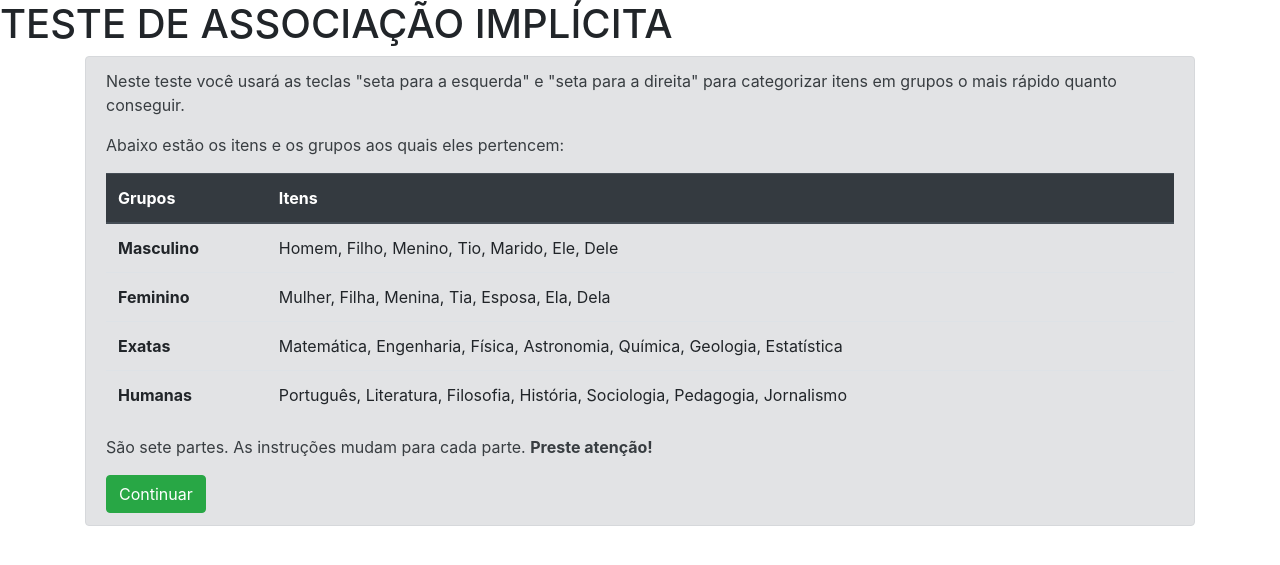
After one commit to thiagofp0/IAT, a PHP site: page /instrucaoRound.php in a window 1280 px wide. The commit adds this page. Shown: the top 565 px of the page. Run offline with PHP 8.4, Linux system fonts and the light colour scheme; some libraries are stand-ins or nearby versions.

Commit message:
Telas novas adicionadas

```diff
--- a/php/explicitoDao.php
+++ b/php/explicitoDao.php
@@ -25,7 +25,7 @@
         $resultado = mysqli_query($conexao, $sql);
 
         if($resultado){
-            header("location:impCienArt.php");
+            header("location:welcome.php");
         }
         else{
             echo "erro";
--- a/php/index.php
+++ b/php/index.php
@@ -78,8 +78,10 @@
                 de ler e esclarecer minhas dúvidas. <br><br>
             </div>
         </div>
-        <button  type="button" class="btn btn-success" id="btnContinuar" name="action" onclick="window.location.href='explicito.php';">Aceito</button>
-        <button type="button" class="btn btn-secondary" id="btnCancelar" onclick="window.location.href = 'agra.php';">Não Aceito</button>
+        <div class="divBtn">
+            <button  type="button" class="btn btn-success" id="btnContinuar" name="action" onclick="window.location.href='explicito.php';">Aceito</button>
+            <button type="button" class="btn btn-secondary" id="btnCancelar" onclick="window.location.href = 'agra.php';">Não Aceito</button>
+        </div>
     </div>
     <script src="../js/bootstrap.js"></script>
 </body>
--- /dev/null
+++ b/php/instrucaoRound.php
@@ -0,0 +1,53 @@
+<!DOCTYPE html>
+<html>
+<head>
+    <meta charset="UTF-8">
+    <title>Início</title>
+    <link rel="stylesheet" href="../css/bootstrap.css">
+    <link rel="stylesheet" href="../css/button.css">
+    <link rel="stylesheet" href="../css/index_php.css">
+    <link rel="stylesheet" href="../css/style.css">
+    <link rel="stylesheet" href="../css/style_table.css">
+    <link rel="stylesheet" href="../css/principal.css">
+</head>
+<body class="bg">
+    <section class="cabecalho">
+        <h1 id="titulo">TESTE DE ASSOCIAÇÃO IMPLÍCITA</h1>
+    </section>
+    <div class="container">
+        <div class="alert alert-secondary">
+            <p>Neste teste você usará as teclas "seta para a esquerda" e "seta para a direita" para categorizar itens em grupos o mais rápido quanto conseguir.</p>
+            <p>Abaixo estão os itens e os grupos aos quais eles pertencem:  </p>
+            <table class="table">
+                <thead class="thead-dark">
+                    <tr>
+                    <th scope="col" class="cabecaTabela">Grupos</th>
+                    <th scope="col" class="cabecaTabela">Itens</th>
+                    </tr>
+                </thead>
+                <tbody>
+                    <tr>
+                    <th scope="row">Masculino</th>
+                    <td>Homem, Filho, Menino, Tio, Marido, Ele, Dele</td>
+                    </tr>
+                    <tr>
+                    <th scope="row">Feminino</th>
+                    <td>Mulher, Filha, Menina, Tia, Esposa, Ela, Dela</td>
+                    </tr>
+                    <tr>
+                    <th scope="row">Exatas</th>
+                    <td>Matemática, Engenharia, Física, Astronomia, Química, Geologia, Estatística</td>
+                    </tr>
+                    <tr>
+                    <th scope="row">Humanas</th>
+                    <td>Português, Literatura, Filosofia, História, Sociologia, Pedagogia, Jornalismo</td>
+                    </tr>
+                </tbody>
+            </table>
+            <p>São sete partes. As instruções mudam para cada parte. <strong> Preste atenção!</strong></p>
+            <button class="btn btn-success" id="botaoContinuar" onclick="window.location.href = 'impCienArt.php'">Continuar</button>
+        </div>
+    </div>
+    <script src="../js/bootstrap.js"></script>
+</body>
+</html>
```
Also changed, not shown: css/principal.css (+8 -0 lines), php/impCienArt.php (+7 -1 lines), php/implicito/welcome.php (deleted, +0 -26 lines), php/welcome.php (added, +26 -0 lines).
